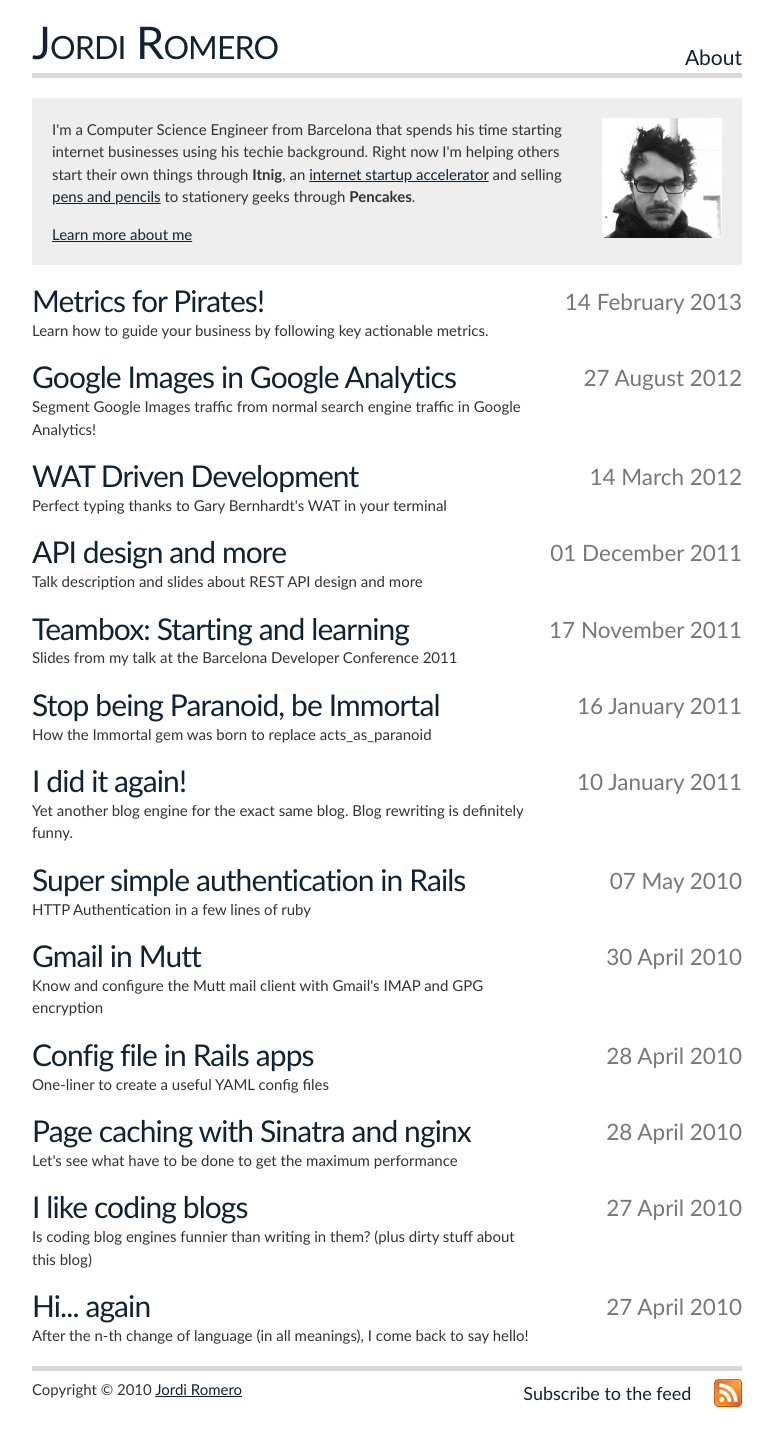
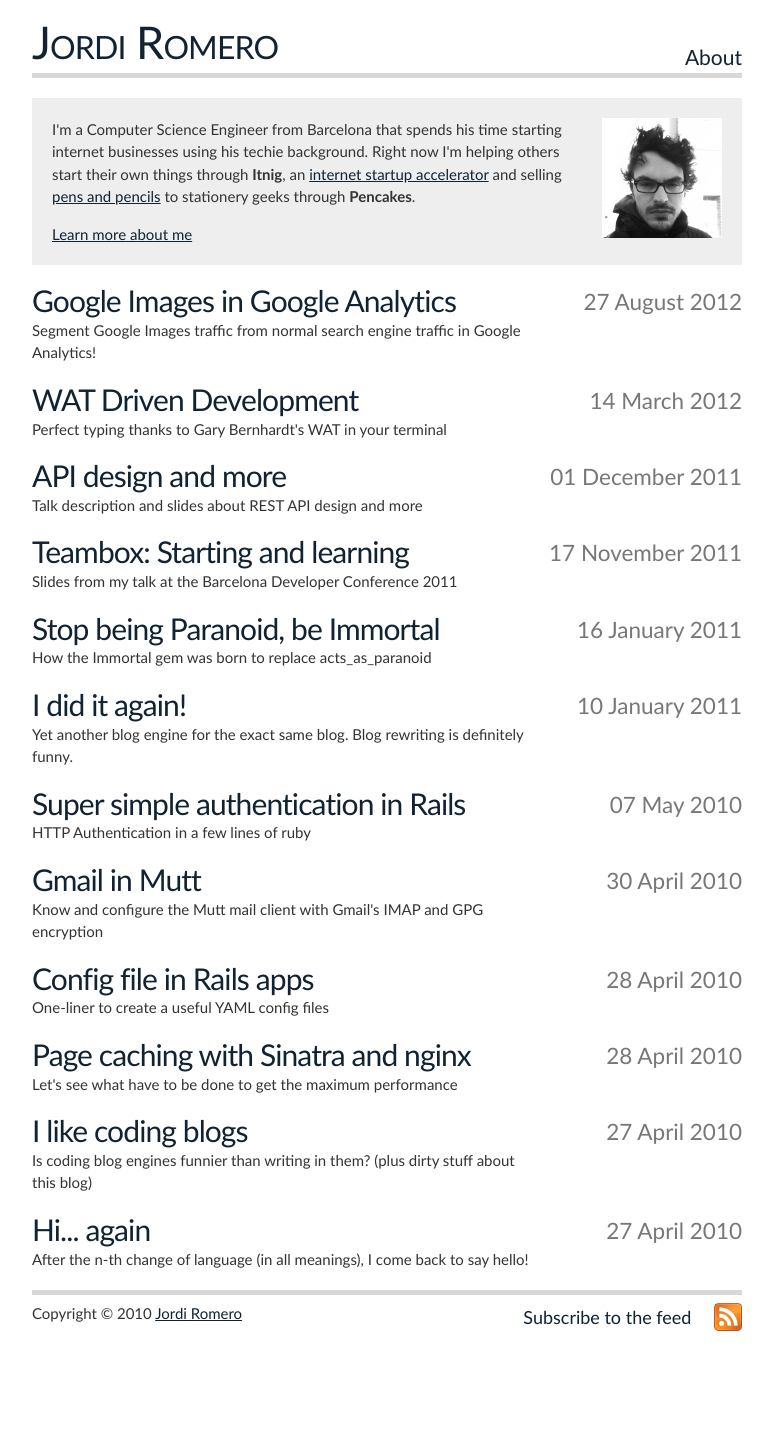
Before and after one commit to jrom/jrom.github.com, a Jekyll site: the page built from index.html, in a window 1280 px wide. Shown: the whole page, without its empty margins (253-1026 px from the left). Built offline with Jekyll 4.4.1, drawn with Linux system fonts in a browser that asks for light colours; comment, search, counter and statistics services are not loaded; after the commit the page ends 1355 px from its top, so only the background shows below that; some of the changed lines change nothing that is shown.

Commit message:
draft metrics for pirates, missing the middle

```diff
--- a/_posts/2013-02-14-metrics-for-pirates.md
+++ b/_posts/2013-02-14-metrics-for-pirates.md
@@ -1,4 +1,5 @@
 ---
+published: false
 layout: page
 date: 14 February 2013 19:00
 summary: "Learn how to guide your business by following key actionable metrics."
@@ -8,7 +9,7 @@ keywords: "metrics,pirates,aarrr,acquisition,activation,retention,referral,reven
 title: "Metrics for Pirates!"
 ---
 
-<h3>Lean Startup &amp; Science</h3>
+###Lean Startup &amp; Science
 <img width="300px" alt="Metrics for Pirates, AARRR, by Jordi Romero" src="/files/metrics-for-pirates/Title.png" />
 
 Defining a strategy for a product startup is both exciting and hard to do
@@ -23,7 +24,7 @@ direction.
 
 And by *science* I mean **metrics**.
 
-<h3>Actionable metrics</h3>
+### Actionable metrics
 <img width="300px" alt="Drawing by Jordi Romero, showing an acquisition funnel generating revenue" src="/files/metrics-for-pirates/Art.png" />
 The secret to make smart and fast decisions in a startup is having metrics for
 everything. Actionable metrics. An **actionable metric** is one
@@ -34,7 +35,7 @@ revenue will be affected proportionally. Of course there are variables that
 affect this formula because the whole process is not rigid, but you get the
 point.
 
-<h3>Customer Acquisition Funnel</h3>
+### Customer Acquisition Funnel
 Another concept to talk about before going to the actual metrics is the Customer
 Acquisition Funnel. We're talking business here. And specifically we want people
 to pay money for stuff. Let's call these people **customers**. I
@@ -43,12 +44,12 @@ thing. So we have to go get them. Out in the wild.
 
 There are many kinds of customers and many ways of finding them and converting
 them into paying customers or any kind of revenue-generating users. We'll not
-get dirty discussing them, though I'd love to <a href="/contact">hear from
-you</a> if you want to discuss any specific case.
+get dirty discussing them, though I'd love to [hear from you](/contact) if you
+want to discuss any specific case.
 
-<img width="300px" alt="" src="/files/metrics-for-pirates/Funnel++.png" />
-Here's where I say: **AARRR!**. Acquisition, Activation, Retention,
-Referral and Revenue. That's what you do to your customer in order to make your
+<img width="300px" alt="Customer acquisition funnel drawing" src="/files/metrics-for-pirates/Funnel++.png" />
+Here's where I say: **AARRR!** Acquisition, Activation, Retention,
+Referral and Revenue. That's what you do to your customers in order to make your
 business work.
 
 I hope the image next to this paragraph is clear enough, but in case it's not:
@@ -58,15 +59,52 @@ I hope the image next to this paragraph is clear enough, but in case it's not:
 - **Activation** is when you make this user not regret his visit. She likes what she
   sees. She's happy. She clicks through your links (if you know what I mean).
 She signs up for a newsletter, free trial, WHATEVER.
+- **Retention** is when this user shows repeated interested in your product.
+  Either by coming back to your website a couple of times a month or by keep
+using your free trial, opening the newsletter, reading the RSS feed, ...
+- **Referral** is a little bit out of the loop, because that's when you get your
+  best users (the promoters) to recommend your product to other users. This one
+is a sexy one.
+- **Revenue** is when you generate money out of a
+  user/lead/visitor or however you call the people in your funnel. If referral
+is sexy, this is getting laid.
 
-<div class="clear"></div>
+So there's your funnel, pirate. Go make money with it. I'll warn you: this
+funnel is leaky. And your job (as a CEO, founder, or whatever kids call
+themselves this days) is to patch the leaks and oil the machine. You want **big
+volume** at the beginning of the funnel and **high conversion** through it.
+
+### Acquisition
+<img width="710px" alt="Acquisition, metrics for pirates" src="/files/metrics-for-pirates/Acquisition.png" />
+
+### Activation
+<img width="710px" alt="Activation, metrics for pirates" src="/files/metrics-for-pirates/Activation.png" />
+
+### Retention
+<img width="710px" alt="Retention, metrics for pirates" src="/files/metrics-for-pirates/Retention.png" />
+
+### Referral
+<img width="710px" alt="Referral, metrics for pirates" src="/files/metrics-for-pirates/Referral.png" />
+
+### Revenue
+<img width="710px" alt="Revenue, metrics for pirates" src="/files/metrics-for-pirates/Revenue.png" />
 
 
-<img width="300px" alt="" src="/files/metrics-for-pirates/Acquisition.png" />
-<img width="300px" alt="" src="/files/metrics-for-pirates/Activation.png" />
-<img width="300px" alt="" src="/files/metrics-for-pirates/Retention.png" />
-<img width="300px" alt="" src="/files/metrics-for-pirates/Referral.png" />
-<img width="300px" alt="" src="/files/metrics-for-pirates/Revenue.png" />
+### The big-ass flag
+<img width="300px" alt="CEO holding a flag with metrics" src="/files/metrics-for-pirates/Flag.png" />
+You see the little guy holding a big flag? She's the CEO. She has a great team of
+1 to tens of people working real hard to deliver great product to a huge
+customer segment with a growing market. Who doesn't.
 
-<img width="300px" alt="" src="/files/metrics-for-pirates/Funnel.png" />
-<img width="300px" alt="" src="/files/metrics-for-pirates/Flag.png" />
+Good news is that now she knows what business indicators (our old friends, the
+**metrics**) should be following and basing her decisions on. Bad news is that
+this alone is a full-time job. And as the company grows CEOs have to delegate
+work and responsibility to new executives. Delegating the ownership of these
+metrics is crucial. In this example I wrote possible departments that could own
+each metric. Read Marketing, Product, Growth Hacker&trade; (f\*ck yeah buzzword),
+Biz Dev, ...
+
+So go build a dashboard with all these metrics and try to make all your
+decisions as data-driven as you can. And if you'd like to discuss your
+particular company or how does all this thing apply to it, don't hesitate and
+[contact me](/about).
```
